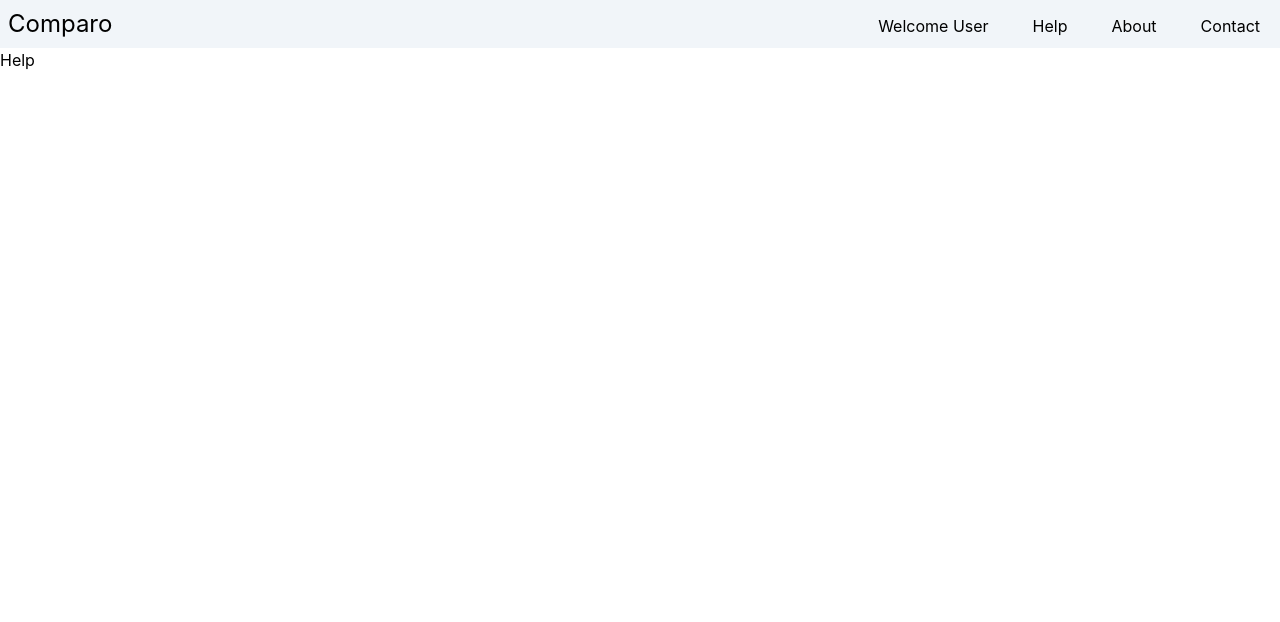
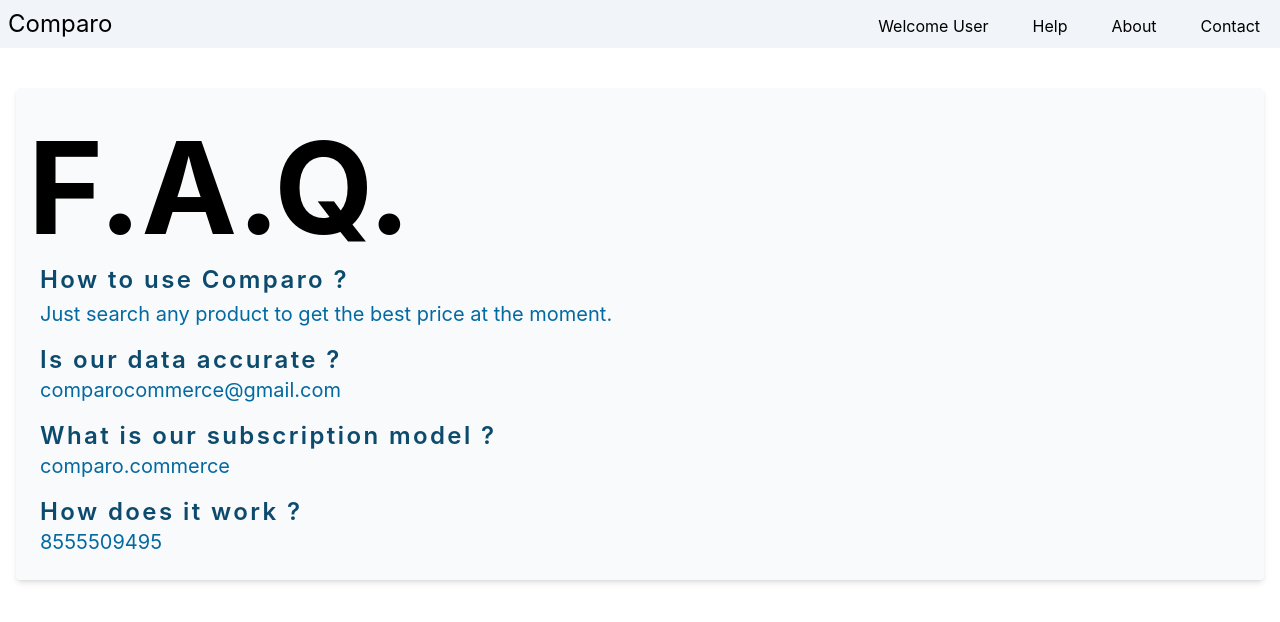
Before and after one commit to Mr-Emerald-Wolf/comparo-ui, a React (Create React App) app: page /help in a window 1280 px wide. Shown: the top 622 px of the page. Built offline with nearby package versions, Linux system fonts and the light colour scheme.

Commit message:
Help and About pages added.

```diff
--- a/src/components/About.js
+++ b/src/components/About.js
@@ -4,22 +4,32 @@ export class About extends Component {
     render() {
         return (
             <>
-                <section className='bg-slate-50 dark:bg-gray-900 '>
-                    <div className='flex p-5flex-col-reverse md:flex-row '>
-                        <div className="flex p-1 items-center">
-                            <div className='container text-center mx-auto'>
-                                <h1 className="sm:text-4xl text-3xl font-medium title-font m-4 md:mb-2 md:pb-4 text-sky-900 dark:text-sky-300" >
-                                    My name is Shivam.
-                                </h1>
-                                <p className='text-sky-800 dark:text-sky-200 lg:w-2/3 mx-auto text-left md:text-xl p-1'>I am a Front End developer based in Delhi. I am a student currently pursuing my B.Tech in CSE from VIT university.</p>
-                                <p className='text-sky-800 dark:text-sky-200 lg:w-2/3 mx-auto text-left md:text-xl p-1'>Coding has always been my passion and I would love to explore new areas like ML {"&"} Competitive Programming.</p>
-                                <p className='text-sky-800 dark:text-sky-200 lg:w-2/3 mx-auto text-left md:text-xl p-1'>I love to explore new types of Speciality Coffee, play open-world games and watch Trash Taste.</p>
-                                <p className='text-sky-800 dark:text-sky-200 lg:w-2/3 mx-auto text-left md:text-xl p-1'>Right now I am currently working on projects based on React and C++.</p>
+                <section className="dark:bg-slate-800 h-screen">
+                    <div className="p-4">
+
+
+                        <div className="bg-gray-50 dark:bg-gray-900 py-6 mt-6 rounded shadow-md ">
+                            <h1 className="text-4xl md:text-6xl lg:text-9xl p-3 font-kalam font-bold dark:text-white text-black">
+                                About Us
+                            </h1>
+                            <div className="px-6">
+
+                                <p className="mt-1 dark:text-sky-200 text-sky-700 md:text-xl">
+                                    Going into an e-commerce website and spending hours upon hours comparing multiple different products, their prices, specifications etc... is an arduous cycle of hesitation and deliberation which we are all too familiar with. With Comparo®️™️ say good-bye to this hassle forever ! Comparo®️™️ allows you to select multiple items from every different e-commerce site, be it Amazon or Flipkart and provides you with a simple UI where you can compare all the different items in 1 place. As students, we may not be able to make an impact on a large enough scale but we hoped to make the road easier for others. And that is what Comparo®️™️ aims to do.
+                                </p>
                             </div>
+                            <div className="px-6 mt-4">
+                                <h2 className="title-font font-semibold text-sky-900 dark:text-white tracking-widest md:text-2xl">
+                                    Team Members
+                                </h2>
+                                <p className="dark:text-sky-200 text-sky-700 leading-relaxed md:text-xl">
+                                    Shivam - Front End <br/> Zeck <br/> Lut <br/> Mudit <br/>Inventory<br/>
+                                </p>
+
+                            </div>
+
                         </div>
-                        <div className="p-1 md:w-1/2">
-                            <img className='mx-auto my-auto w-3/4 md:w-2/3 lg:w-1/2' src="./img/profile.jpg" alt="Profile" />
-                        </div>
+
                     </div>
                 </section>
             </>
--- a/src/components/Contact.js
+++ b/src/components/Contact.js
@@ -9,7 +9,7 @@ export class Contact extends Component {
 
 
                         <div className="bg-gray-50 dark:bg-gray-900 py-6 mt-6 rounded shadow-md ">
-                    <h1 className="text-4xl md:text-6xl lg:text-9xl md:p-3 font-kalam font-bold dark:text-white text-black">
+                            <h1 className="text-4xl md:text-6xl lg:text-9xl p-3 font-kalam font-bold dark:text-white text-black">
                                 Contact Us
                             </h1>
                             <div className="px-6">
@@ -17,7 +17,7 @@ export class Contact extends Component {
                                     ADDRESS
                                 </h2>
                                 <p className="mt-1 dark:text-sky-200 text-sky-700 md:text-xl">
-                                India <br/>
+                                    India <br />
                                     Hyderabad
                                 </p>
                             </div>
--- a/src/components/Help.js
+++ b/src/components/Help.js
@@ -1,11 +1,59 @@
 import React, { Component } from 'react'
 
 export class Help extends Component {
-  render() {
-    return (
-      <div>Help</div>
-    )
-  }
+    render() {
+        return (
+            <>
+                <section className="dark:bg-slate-800 h-screen">
+                    <div className="p-4">
+
+
+                        <div className="bg-gray-50 dark:bg-gray-900 py-6 mt-6 rounded shadow-md ">
+                            <h1 className="text-4xl md:text-6xl lg:text-9xl p-3 font-kalam font-bold dark:text-white text-black">
+                                F.A.Q.
+                            </h1>
+                            <div className="px-6">
+                                <h2 className="title-font font-semibold text-sky-900 dark:text-white tracking-widest md:text-2xl">
+                                    How to use Comparo ?
+                                </h2>
+                                <p className="mt-1 dark:text-sky-200 text-sky-700 md:text-xl">
+                                  Just search any product to get the best price at the moment.
+                                </p>
+                            </div>
+                            <div className="px-6 mt-4">
+                                <h2 className="title-font font-semibold text-sky-900 dark:text-white tracking-widest md:text-2xl">
+                                    Is our data accurate ?
+                                </h2>
+                                <p className="dark:text-sky-200 text-sky-700 leading-relaxed md:text-xl">
+                                    comparocommerce@gmail.com
+                                </p>
+
+                            </div>
+                            <div className="px-6 mt-4">
+                                <h2 className="title-font font-semibold text-sky-900 dark:text-white tracking-widest md:text-2xl">
+                                   What is our subscription model ?
+                                </h2>
+                                <a className="dark:text-sky-200 text-sky-700 leading-relaxed md:text-xl" href="https://www.instagram.com/comparo.ecommerce/">
+                                    comparo.commerce
+                                </a>
+
+                            </div>
+                            <div className="px-6 mt-4">
+                                <h2 className="title-font font-semibold text-sky-900 dark:text-white tracking-widest md:text-2xl">
+                                    How does it work ?
+                                </h2>
+                                <p className="dark:text-sky-200 text-sky-700 leading-relaxed md:text-xl" >
+                                    8555509495
+                                </p>
+
+                            </div>
+                        </div>
+
+                    </div>
+                </section>
+            </>
+        )
+    }
 }
 
 export default Help
--- a/src/components/Landing.js
+++ b/src/components/Landing.js
@@ -11,7 +11,7 @@ export default function Landing() {
                     <h1 className="text-4xl md:text-6xl lg:text-9xl md:p-3 font-kalam font-bold dark:text-slate-300 text-black text-center">
                         Comparo
                     </h1>
-                    <p className="font-bold mb-1 lg:text-4xl text-center text-slate-700">Search for the best price today ? </p>
+                    <p className="font-bold mb-1 lg:text-4xl text-center text-slate-400">Search for the best price today ? </p>
 
                 </main>
 
--- a/src/components/Navbar.js
+++ b/src/components/Navbar.js
@@ -14,7 +14,7 @@ export default function Navbar({ fixed }) {
                     </Link>
                     <ul className="items-stretch hidden space-x-3 md:flex">
                         <li className="flex">
-                            <a rel="noopener noreferrer" href="#about" className="flex items-center px-4 -mb-1 hover:text-sky-800  dark:border-transparent">Welcome User</a>
+                            <p className="flex items-center px-4 -mb-1  dark:border-transparent">Welcome User</p>
                         </li>
                         <li className="flex">
                             <Link to="/help" className="flex items-center px-4 -mb-1 hover:text-sky-800  dark:border-transparent">Help</Link>
```
Lines whose indentation alone changed are shown as unchanged.
